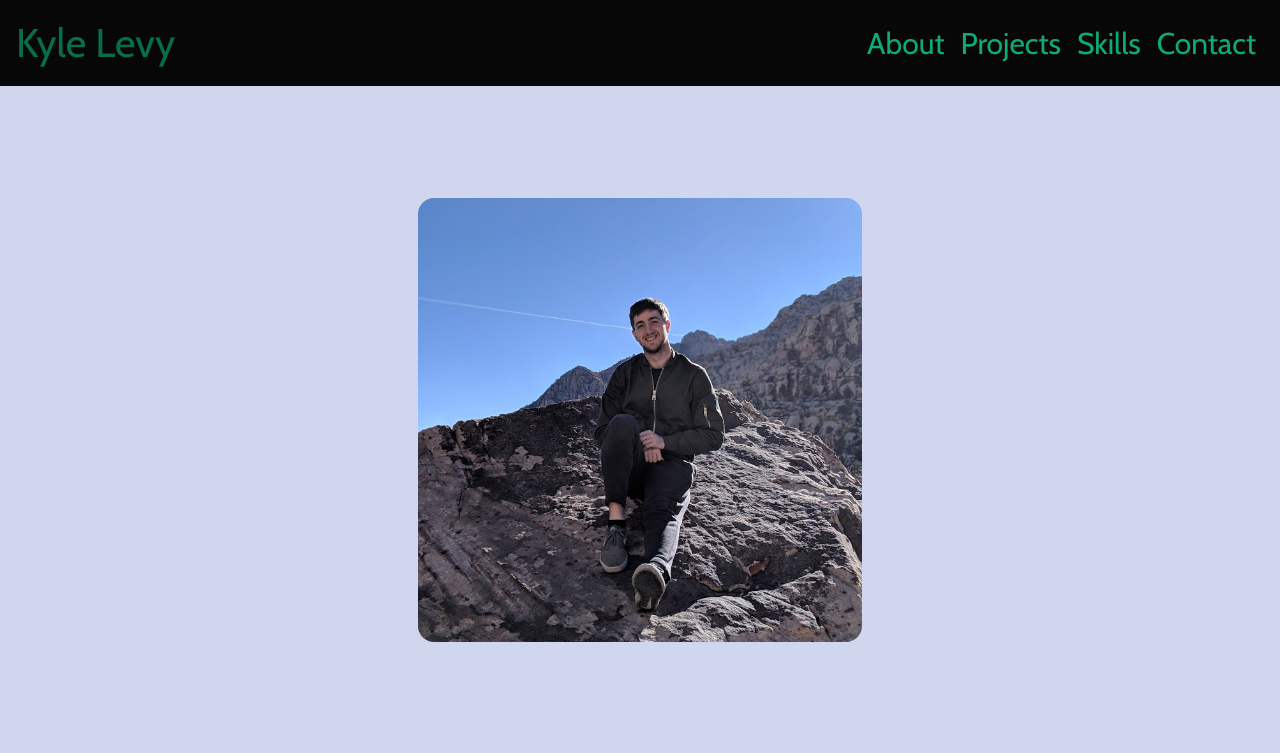
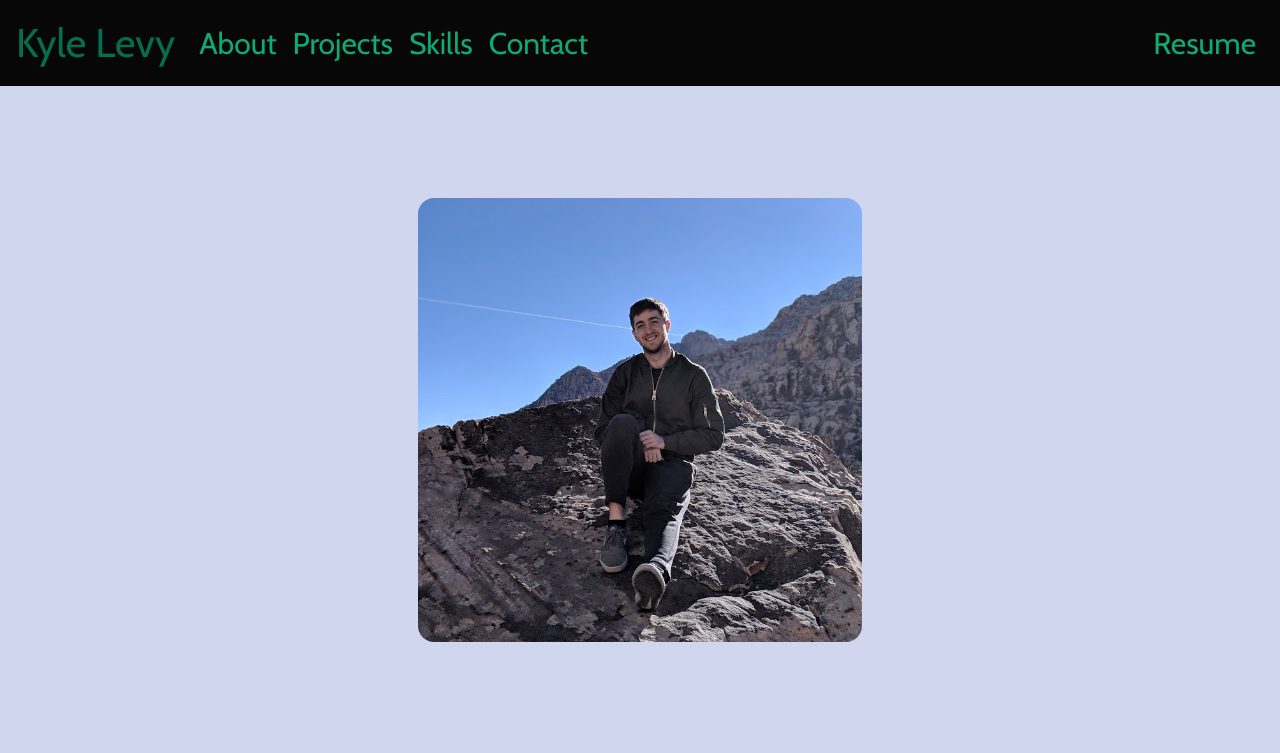
Before and after one commit to Kyle-Levy/kyle_levy_personal_site, a Django app: page / in a window 1280 px wide. Shown: the top 753 px of the page. Run offline with Django 3.2, Linux system fonts and the light colour scheme; some libraries are stand-ins or nearby versions; some web fonts are replaced.

Commit message:
Added resume to website

```diff
--- a/homepage/templates/homepage.html
+++ b/homepage/templates/homepage.html
@@ -23,11 +23,14 @@
         <span class="navbar-toggler-icon"></span>
     </button>
     <div class="collapse navbar-collapse" id="navbarNavAltMarkup">
-        <div class="navbar-nav ml-auto">
+        <div class="navbar-nav">
             <a class="nav-item nav-link" href="#about">About</a>
             <a class="nav-item nav-link" href="#projects">Projects</a>
             <a class="nav-item nav-link" href="#skills">Skills</a>
             <a class="nav-item nav-link" href="#contact">Contact</a>
+        </div>
+        <div class="navbar-nav ml-auto">
+            <a class="nav-item nav-link" href="{% static "homepage/Kyle Levy Resume 2019.pdf" %}" target="_new">Resume</a>
         </div>
     </div>
 </nav>
```
Also changed, not shown: 1 other file.
